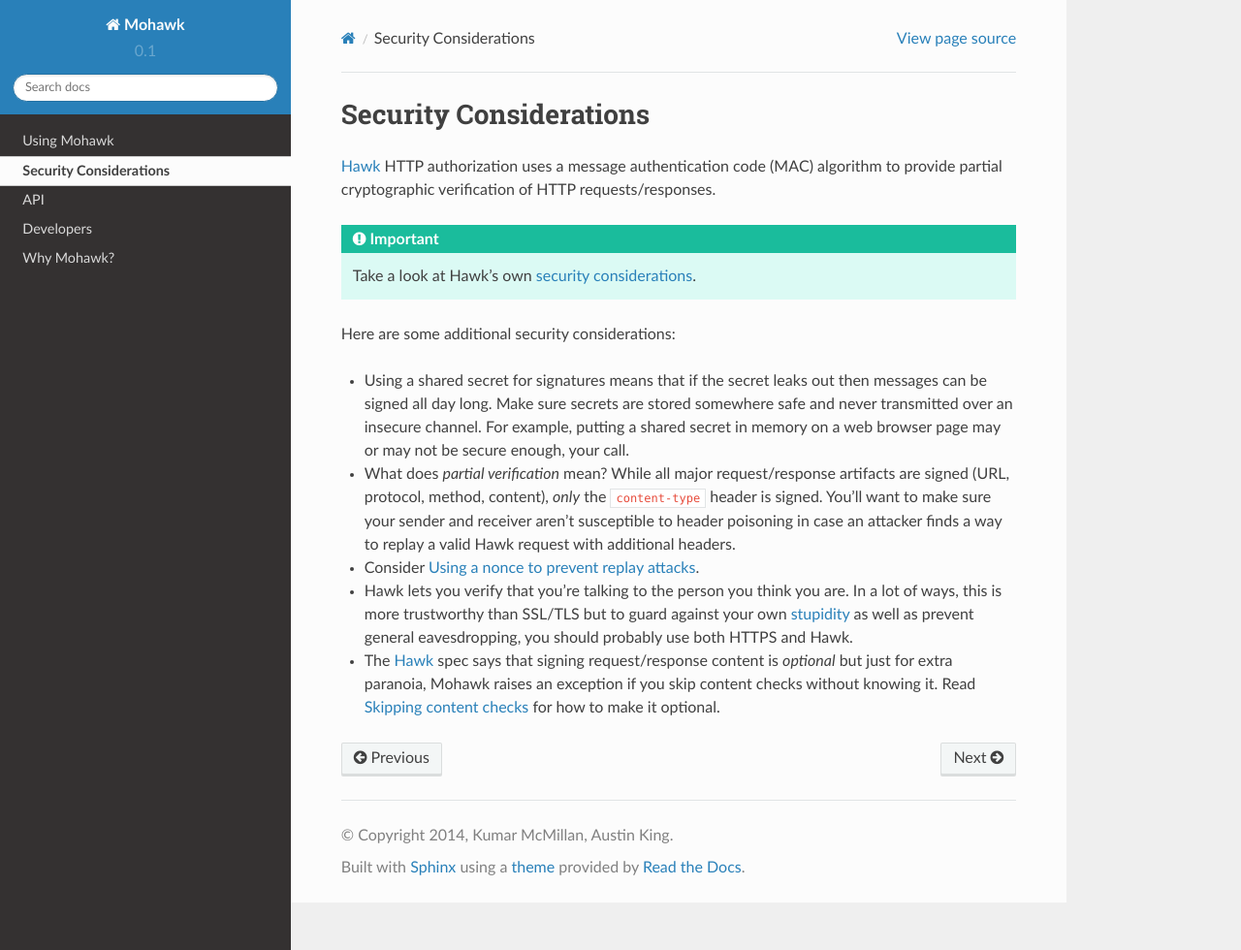
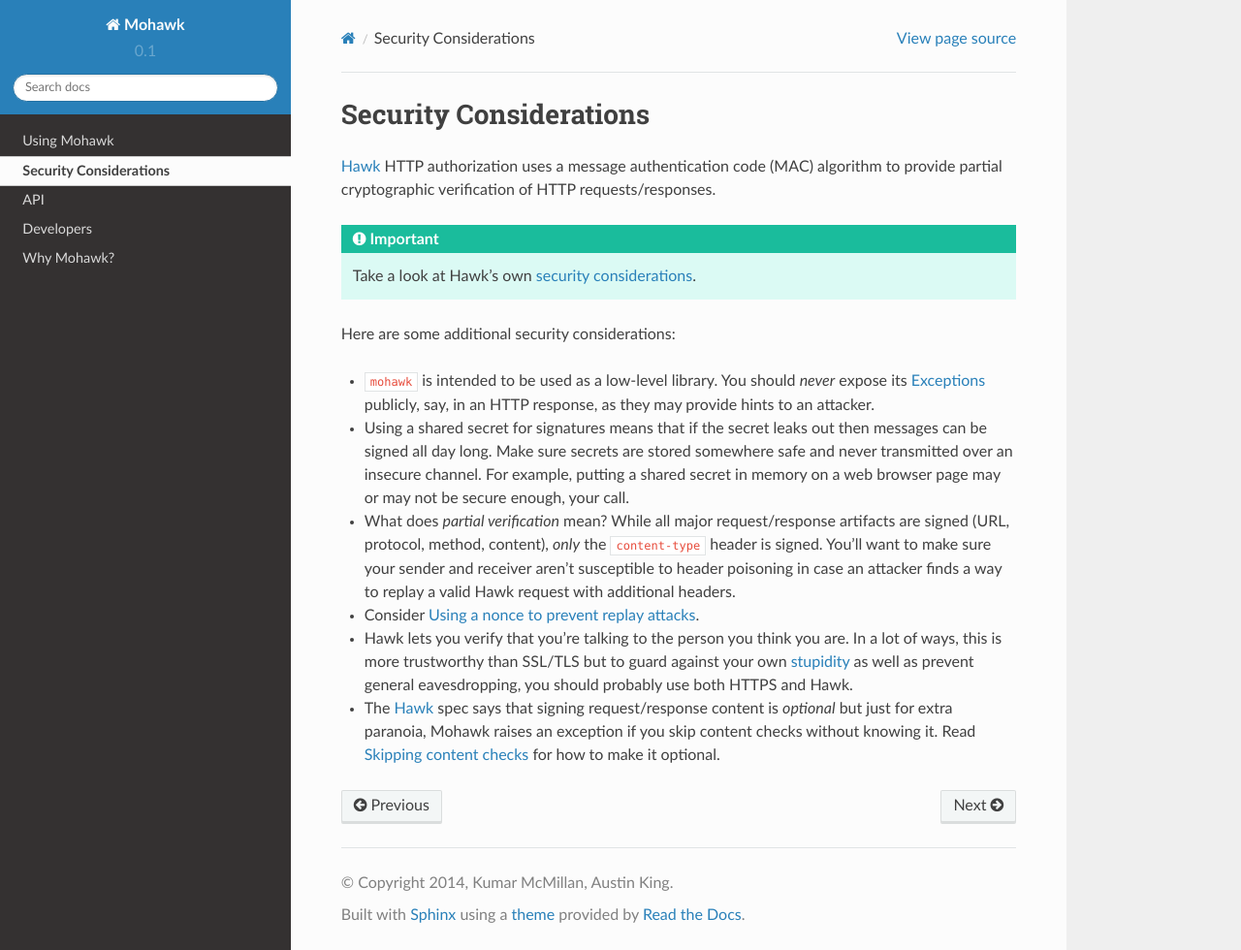
Before and after one commit to kumar303/mohawk, a Sphinx documentation site: the page built from docs/security.rst, in a window 1280 px wide and 980 px high. Shown: the whole window at 97% size. Built offline with Sphinx 7.4.7 and the Read the Docs theme 2.0.0, drawn with Linux system fonts in a browser that asks for light colours.

Commit message:
warn about exposing exception messages

```diff
--- a/docs/conf.py
+++ b/docs/conf.py
@@ -20,7 +20,8 @@
 # If extensions (or modules to document with autodoc) are in another directory,
 # add these directories to sys.path here. If the directory is relative to the
 # documentation root, use os.path.abspath to make it absolute, like shown here.
-#sys.path.insert(0, os.path.abspath('.'))
+conf_dir = os.path.dirname(__file__)
+sys.path.insert(0, os.path.abspath(os.path.join(conf_dir, '..')))
 
 # -- General configuration ------------------------------------------------
 
--- a/docs/developers.rst
+++ b/docs/developers.rst
@@ -30,8 +30,7 @@
 Build the docs
 ==============
 
-Tox will leave documentation artifacts in ``.tox/docs/tmp/html/index.html``
-but you can also build them manually like this::
+In your virtualenv, you can build the docs like this::
 
     make -C docs/ html doctest
     open docs/_build/html/index.html
--- a/docs/security.rst
+++ b/docs/security.rst
@@ -14,6 +14,9 @@
 
 Here are some additional security considerations:
 
+* ``mohawk`` is intended to be used as a low-level library.
+  You should *never* expose its :ref:`exceptions` publicly, say,
+  in an HTTP response, as they may provide hints to an attacker.
 * Using a shared secret for signatures means that if the secret leaks out
   then messages can be signed all day long.
   Make sure secrets are stored somewhere safe and never
```
Also changed, not shown: 1 other file.
